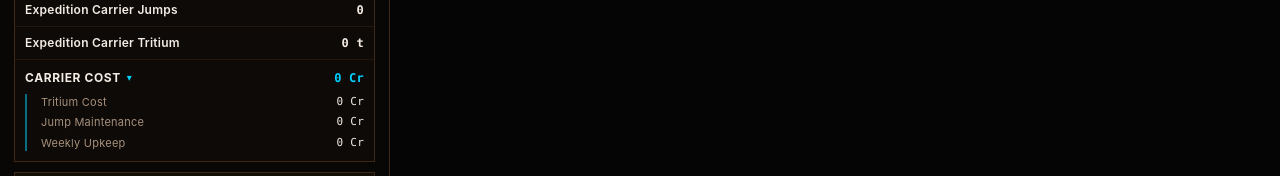
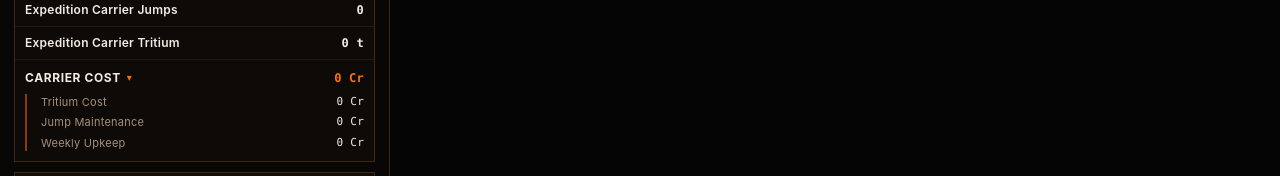
Before and after one commit to amot-dev/planisphere, a React (Vite) app in the folder frontend/: page / in a window 1280 px wide. Shown: the part 624-800 px from the top of the page. Built offline with nearby package versions, Linux system fonts and the light colour scheme.

Commit message:
Make carrier costs stats section orange

```diff
--- a/frontend/src/components/sidebar/NavigationTelemetrySection.tsx
+++ b/frontend/src/components/sidebar/NavigationTelemetrySection.tsx
@@ -290,18 +290,18 @@ export function NavigationTelemetrySection({
                       <span className="text-xs font-bold uppercase tracking-wider text-[#F4ECE4] truncate">
                         Carrier Cost
                       </span>
-                      <span className="text-[10px] text-[#00D2FF] shrink-0">
+                      <span className="text-[10px] text-[#FF7100] shrink-0">
                         {carrierCostExpanded ? '▾' : '▸'}
                       </span>
                     </div>
-                    <span className="font-mono-tabular text-xs font-extrabold text-[#00D2FF] whitespace-nowrap shrink-0">
+                    <span className="font-mono-tabular text-xs font-extrabold text-[#FF7100] whitespace-nowrap shrink-0">
                       {carrierCost.totalEstimated && (carrierCost.totalCost || 0) > 0
                         ? `~${formatCredits(carrierCost.totalCost || 0)}`
                         : formatCredits(carrierCost.totalCost || 0)}
                     </span>
                   </button>
                   {carrierCostExpanded && (
-                    <div className="mt-2 pl-3.5 space-y-1 border-l-2 border-[#00D2FF]/50 text-[11px]">
+                    <div className="mt-2 pl-3.5 space-y-1 border-l-2 border-[#FF7100]/50 text-[11px]">
                       <div className="flex items-center justify-between gap-2 text-[#a6907c]">
                         <span className="truncate">Tritium Cost</span>
                         <span className="font-mono-tabular text-[#F4ECE4] whitespace-nowrap shrink-0">
```
